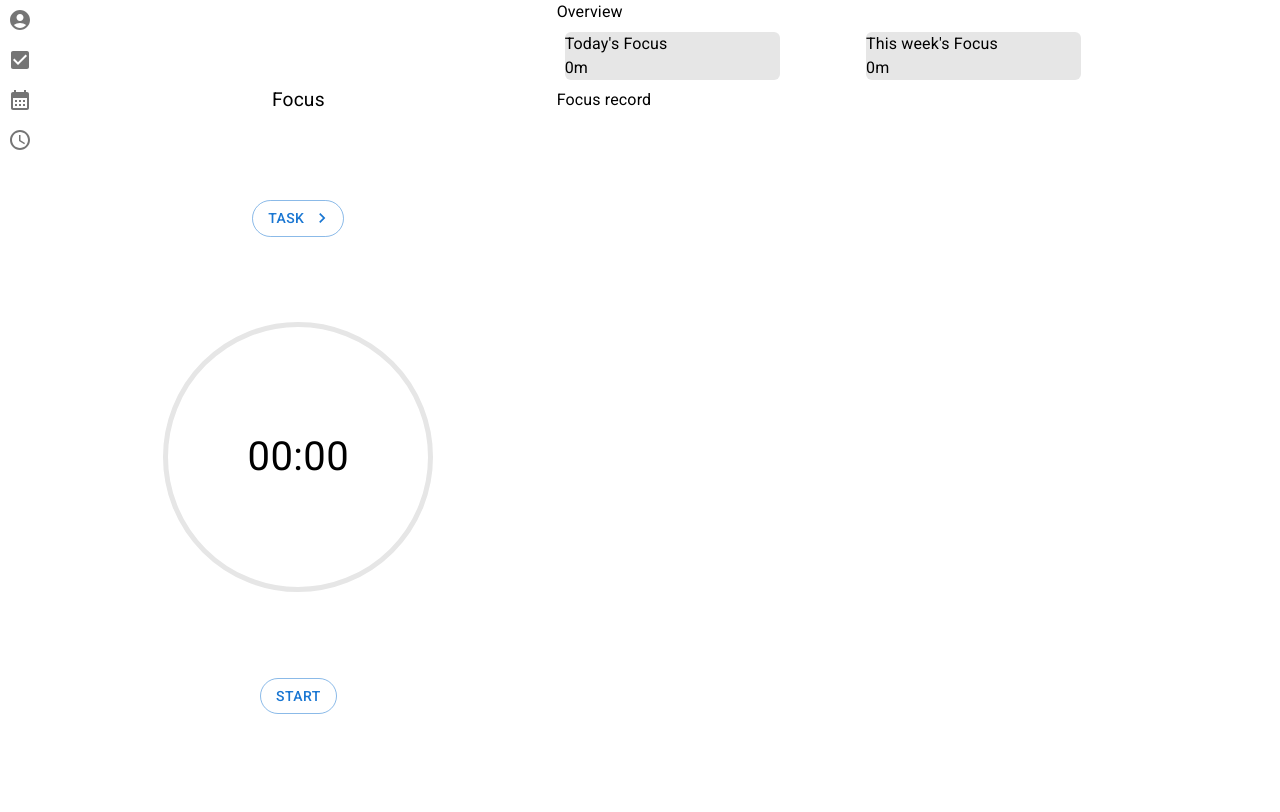
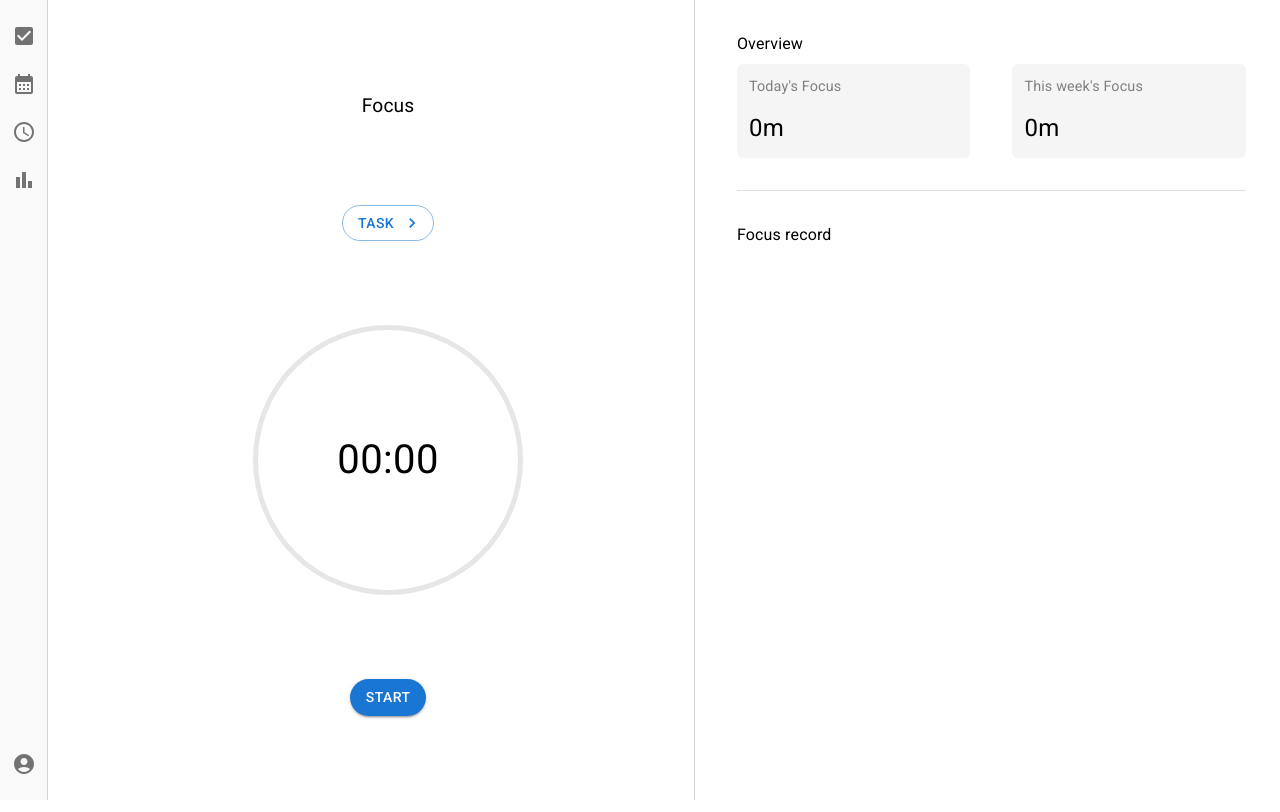
Before and after one commit to Renfu-Li/Tick, a React (Vite) app in the folder frontend-tick/: page /focus in a window 1280 px wide. Shown: the top 812 px of the page. Built offline with nearby package versions, Linux system fonts and the light colour scheme.

Commit message:
ui: general ui enhancement

```diff
--- a/frontend-tick/src/components/Lists.jsx
+++ b/frontend-tick/src/components/Lists.jsx
@@ -43,7 +43,6 @@ function Lists({ allLists, setAllLists, setListToShow, token }) {
     <List
       dense
       sx={{
-        borderLeft: 0.5,
         borderRight: 0.5,
         borderColor: "lightgray",
         height: "100%",
--- a/frontend-tick/src/components/SideBar.jsx
+++ b/frontend-tick/src/components/SideBar.jsx
@@ -1,3 +1,4 @@
+import BarChartIcon from "@mui/icons-material/BarChart";
 import AccessTimeIcon from "@mui/icons-material/AccessTime";
 import { IconButton, Menu, MenuItem, Stack } from "@mui/material";
 import AccountCircleIcon from "@mui/icons-material/AccountCircle";
@@ -26,7 +27,43 @@ export default function SideBar({ setToken }) {
 
   return (
     <Stack direction="row" height="100vh">
-      <Stack>
+      <Stack
+        borderRight={0.5}
+        borderColor="lightgray"
+        width="50px"
+        height="100%"
+        justifyContent="space-between"
+        alignItems="center"
+        bgcolor="rgb(249, 249, 249)"
+        paddingY="1em"
+        boxSizing="border-box"
+        position="sticky"
+        top={0}
+      >
+        <Stack spacing={1}>
+          <NavLink to="/lists">
+            <IconButton>
+              <CheckBoxIcon></CheckBoxIcon>
+            </IconButton>
+          </NavLink>
+
+          <NavLink to="/calendar">
+            <IconButton>
+              <CalendarMonthIcon></CalendarMonthIcon>
+            </IconButton>
+          </NavLink>
+
+          <NavLink to="/focus">
+            <IconButton>
+              <AccessTimeIcon></AccessTimeIcon>
+            </IconButton>
+          </NavLink>
+
+          <IconButton>
+            <BarChartIcon></BarChartIcon>
+          </IconButton>
+        </Stack>
+
         <IconButton
           aria-label="account of current user"
           aria-controls="menu-account"
@@ -38,8 +75,8 @@ export default function SideBar({ setToken }) {
         <Menu
           id="menu-account"
           anchorEl={anchorEl}
-          anchorOrigin={{ vertical: "bottom", horizontal: "left" }}
-          transformOrigin={{ vertical: "top", horizontal: "left" }}
+          anchorOrigin={{ vertical: "top", horizontal: "left" }}
+          transformOrigin={{ vertical: "bottom", horizontal: "left" }}
           keepMounted
           open={Boolean(anchorEl)}
           onClose={handleClose}
@@ -48,24 +85,6 @@ export default function SideBar({ setToken }) {
             Log out
           </MenuItem>
         </Menu>
-
-        <NavLink to="/lists">
-          <IconButton>
-            <CheckBoxIcon></CheckBoxIcon>
-          </IconButton>
-        </NavLink>
-
-        <NavLink to="/calendar">
-          <IconButton>
-            <CalendarMonthIcon></CalendarMonthIcon>
-          </IconButton>
-        </NavLink>
-
-        <NavLink to="/focus">
-          <IconButton>
-            <AccessTimeIcon></AccessTimeIcon>
-          </IconButton>
-        </NavLink>
       </Stack>
 
       <Outlet></Outlet>
--- a/frontend-tick/src/components/TaskDetails.jsx
+++ b/frontend-tick/src/components/TaskDetails.jsx
@@ -271,7 +271,7 @@ function TaskDetails({
             setSelectedTask({ ...selectedTask, taskNote: e.target.value })
           }
           placeholder="Task note"
-          minRows={12}
+          minRows={16}
           multiline
           fullWidth
           sx={{ ml: 1 }}
--- a/frontend-tick/src/components/TaskSections.jsx
+++ b/frontend-tick/src/components/TaskSections.jsx
@@ -52,7 +52,7 @@ function TaskSections({
         );
 
   const tasksToShow = [...unsortedTasks].sort(
-    (task1, task2) => task1.dueDate - task2.dueDate
+    (task1, task2) => new Date(task1.dueDate) - new Date(task2.dueDate)
   );
 
   const uncompletedTasksInList = tasksToShow.filter((task) => !task.completed);
--- a/frontend-tick/src/pages/Focus.jsx
+++ b/frontend-tick/src/pages/Focus.jsx
@@ -100,12 +100,7 @@ function Focus({ token, allTasks }) {
 
   const calcuDuration = (start, end) => {
     const diffInMs = new Date(end) - new Date(start);
-    // const hourInMs = 60 * 60 * 1000;
     const minuteInMs = 60 * 1000;
-
-    // const hour = Math.floor(diffInMs / hourInMs);
-    // const diffForMinute = diffInMs - hour * hourInMs;
-    // const minute = Math.round(diffForMinute / minuteInMs);
     const durationInMinutes = Math.round(diffInMs / minuteInMs);
     const { durationStr, hour, minute } = getDurationStr(durationInMinutes);
 
@@ -125,6 +120,10 @@ function Focus({ token, allTasks }) {
         .durationInMinutes,
     };
   });
+
+  allRecords.sort(
+    (record1, record2) => new Date(record2.date) - new Date(record1.date)
+  );
 
   const todayStr = getDateStr();
   const todayRecords = allRecords.filter(
@@ -196,8 +195,20 @@ function Focus({ token, allTasks }) {
   };
 
   return (
-    <Grid container>
-      <Grid item xs={5}>
+    <Grid
+      container
+      position="relative"
+      spacing={1}
+      justifyContent="space-evenly"
+    >
+      <Grid
+        item
+        xs={6}
+        position="sticky"
+        top="0px"
+        height="100vh"
+        sx={{ borderRight: 0.5, borderColor: "lightgray" }}
+      >
         <Stack justifyContent="space-evenly" alignItems="center" height="100%">
           <Typography fontSize="1.2em">Focus</Typography>
 
@@ -229,7 +240,7 @@ function Focus({ token, allTasks }) {
           </Stack>
 
           <Button
-            variant="outlined"
+            variant="contained"
             sx={{ borderRadius: "24px" }}
             onClick={handleFocusStatus}
           >
@@ -238,35 +249,53 @@ function Focus({ token, allTasks }) {
         </Stack>
       </Grid>
 
-      <Grid item xs={5}>
-        <Box>
+      <Grid item xs={5} height="100vh" mt="2em">
         <Typography>Overview</Typography>
         <Grid
           container
           // spacing={1}
           justifyContent="space-between"
           margin="0.5em"
+          mx={0}
         >
-            <Grid item xs={5} borderRadius={1.5} bgcolor="rgb(230, 230, 230)">
-              <Box>
-                <Typography>Today's Focus</Typography>
-                <Typography>{todayDurationStr}</Typography>
-              </Box>
+          <Grid
+            item
+            xs={5.5}
+            borderRadius={1.5}
+            bgcolor="rgb(245, 245, 245)"
+            padding={1.5}
+          >
+            <Typography color="grey" fontSize="90%">
+              Today's Focus
+            </Typography>
+            <Typography mt="0.5em" fontSize="1.5em">
+              {todayDurationStr}
+            </Typography>
           </Grid>
 
-            <Grid item xs={5} borderRadius={1.5} bgcolor="rgb(230, 230, 230)">
-              <Box>
-                <Typography>This week's Focus</Typography>
-                <Typography>{weeklyDurationStr}</Typography>
-              </Box>
+          <Grid
+            item
+            xs={5.5}
+            borderRadius={1.5}
+            bgcolor="rgb(245, 245, 245)"
+            padding={1.5}
+          >
+            <Typography color="grey" fontSize="90%">
+              This week's Focus
+            </Typography>
+            <Typography mt="0.5em" fontSize="1.5em">
+              {weeklyDurationStr}
+            </Typography>
           </Grid>
           {/* <Grid item xs={6}></Grid>
             <Grid item xs={6}></Grid> */}
         </Grid>
 
+        <Divider sx={{ my: "2em", color: "lightgray" }}></Divider>
+
         {start ? (
           <Box>
-              <Typography>Focus Note</Typography>
+            <Typography mb={1}>Focus Note</Typography>
             <Paper
               sx={{
                 padding: 0.5,
@@ -312,7 +341,6 @@ function Focus({ token, allTasks }) {
             </List>
           </Box>
         )}
-        </Box>
       </Grid>
     </Grid>
   );
--- a/frontend-tick/src/pages/ToDoLists.jsx
+++ b/frontend-tick/src/pages/ToDoLists.jsx
@@ -18,7 +18,7 @@ export default function ToDoLists({
   useEffect(() => setSelectedTask(null), [listToShow]);
 
   return (
-    <Stack direction="row" height="100vh">
+    <Stack direction="row" height="100vh" width="100%">
       {/* <SideBar setToken={setToken}></SideBar> */}
 
       <Lists
@@ -28,7 +28,7 @@ export default function ToDoLists({
         token={token}
       ></Lists>
 
-      <Grid container sx={{ height: "100vh" }}>
+      <Grid container sx={{ height: "100vh" }} justifyContent="space-evenly">
         <Grid item xs={6} sx={{ height: "100vh" }}>
           <Tasks
             listToShow={listToShow}
```
Lines whose indentation alone changed are shown as unchanged.
